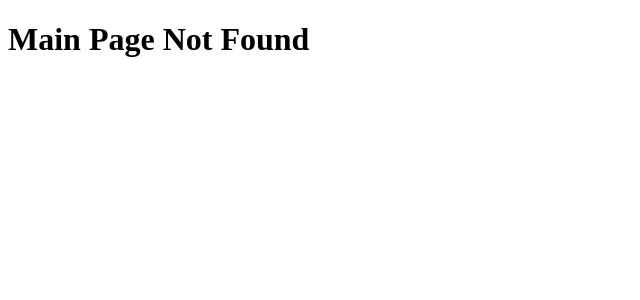
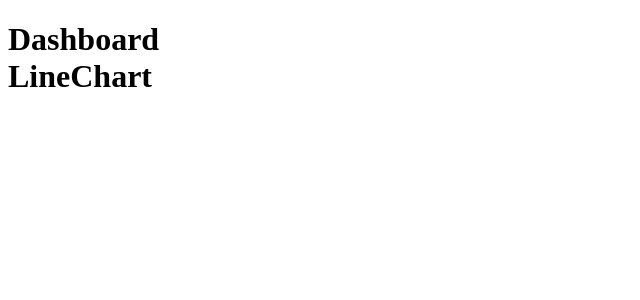
Before and after one commit to saikumar14-08/NextJS, a Next.js app in the folder routing/: page /dashboard in a window 1280 px wide. Before the commit this address had no page. Shown: the top 300 px of the page, without its empty margins (0-640 px from the left). Built offline with nearby package versions, Linux system fonts and the light colour scheme.

Commit message:
File Colocation

```diff
--- /dev/null
+++ b/routing/src/app/dashboard/LineChart.tsx
@@ -0,0 +1,7 @@
+import React from "react";
+
+const LineChart = () => {
+  return <div>LineChart</div>;
+};
+
+export default LineChart;
--- /dev/null
+++ b/routing/src/app/dashboard/page.tsx
@@ -0,0 +1,13 @@
+import React from "react";
+import LineChart from "./LineChart";
+
+const Dashboard = () => {
+  return (
+    <h1>
+      Dashboard
+      <LineChart />
+    </h1>
+  );
+};
+
+export default Dashboard;
```
Also changed, not shown: 1 other file (tests, documents, lock files or other folders).
